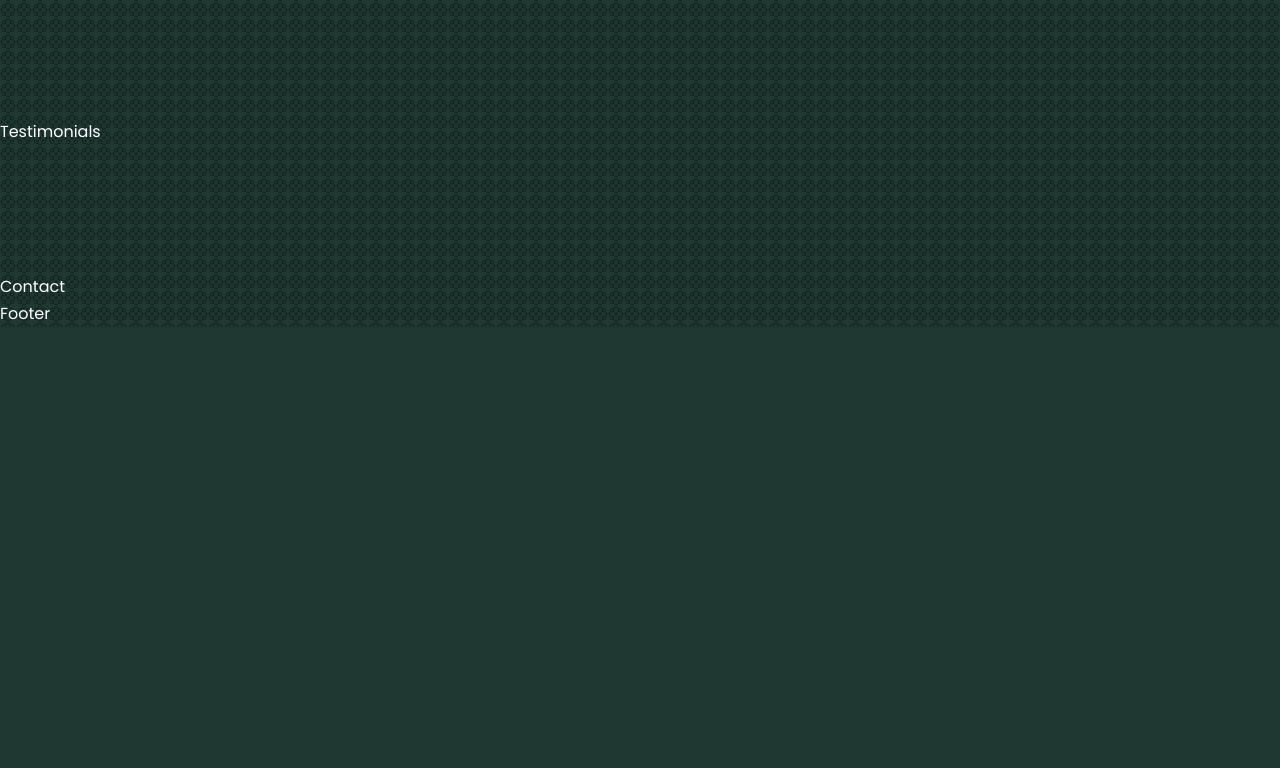
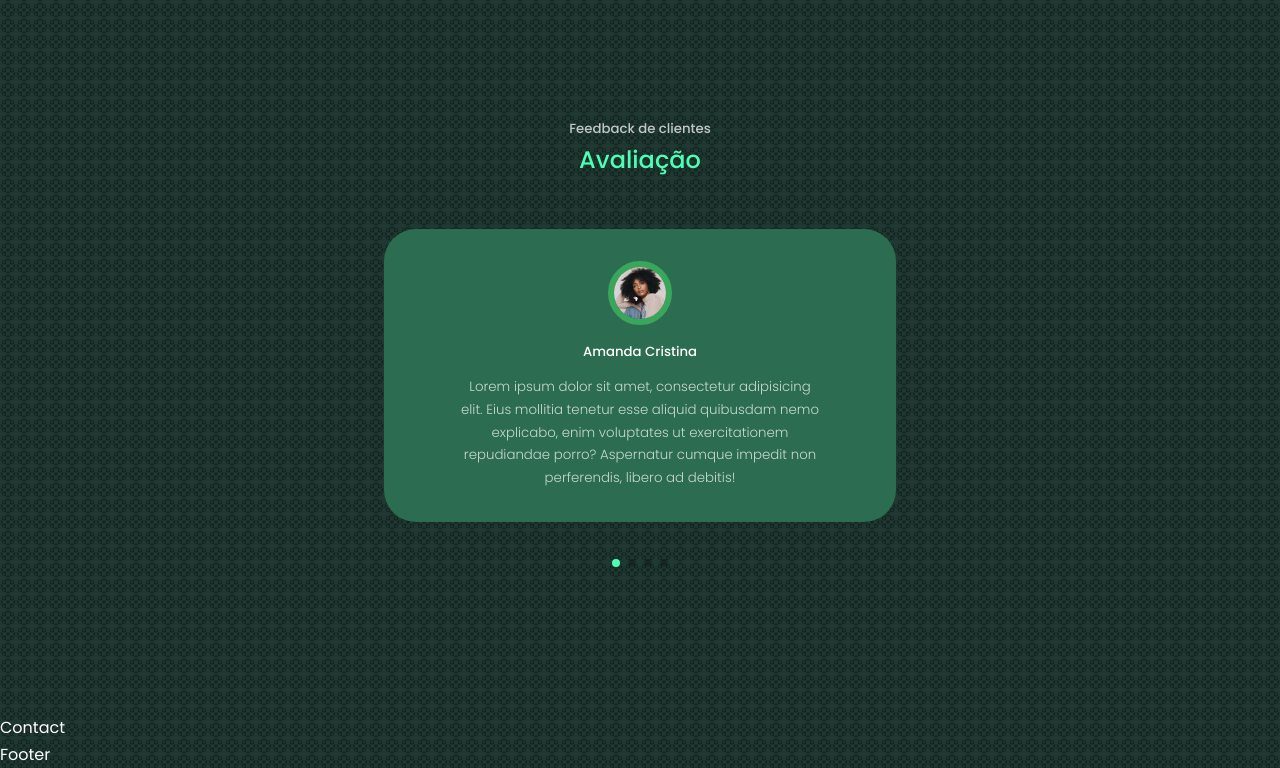
Before and after one commit to FehYamaoka/react-portfolio-feh-yamaoka, a React (Create React App) app: page / in a window 1280 px wide. Shown: the part 3694-4462 px from the top of the page. Before the commit the page ends 4021 px from the top, so only its background shows below. Built offline with nearby package versions, Linux system fonts and the light colour scheme.

Commit message:
feat: Testimonials | Carousel and Slides Using React Swiper

```diff
--- a/package.json
+++ b/package.json
@@ -15,6 +15,7 @@
     "react-dom": "^18.2.0",
     "react-icons": "^4.4.0",
     "react-scripts": "^2.1.3",
+    "swiper": "^8.4.2",
     "web-vitals": "^2.1.4"
   },
   "scripts": {
--- a/src/components/testimonials/Testimonials.jsx
+++ b/src/components/testimonials/Testimonials.jsx
@@ -1,10 +1,69 @@
-import React from "react";
-import './testimonials.css'
+import React from 'react';
+import './testimonials.css';
+import avatar1 from '../../assets/avatar1.jpg';
+import avatar2 from '../../assets/avatar2.jpg';
+import avatar3 from '../../assets/avatar3.jpg';
+import avatar4 from '../../assets/avatar4.jpg';
+
+import { Pagination } from 'swiper';
+import { Swiper, SwiperSlide } from 'swiper/react'
+
+// Import Swiper Styles
+import 'swiper/swiper.min.css'
+import 'swiper/modules/pagination/pagination.min.css'
+
+const data = [
+  {
+    image: avatar1,
+    name: 'Amanda Cristina',
+    testimonial:
+      'Lorem ipsum dolor sit amet, consectetur adipisicing elit. Eius mollitia tenetur esse aliquid quibusdam nemo explicabo, enim voluptates ut exercitationem repudiandae porro? Aspernatur cumque impedit non perferendis, libero ad debitis!',
+  },
+  {
+    image: avatar2,
+    name: 'Rodrigo Lemos',
+    testimonial:
+      'Lorem ipsum dolor sit amet, consectetur adipisicing elit. Eius mollitia tenetur esse aliquid quibusdam nemo explicabo, enim voluptates ut exercitationem repudiandae porro? Aspernatur cumque impedit non perferendis, libero ad debitis!',
+  },
+  {
+    image: avatar3,
+    name: 'Rodrigo Lemos',
+    testimonial:
+      'Lorem ipsum dolor sit amet, consectetur adipisicing elit. Eius mollitia tenetur esse aliquid quibusdam nemo explicabo, enim voluptates ut exercitationem repudiandae porro? Aspernatur cumque impedit non perferendis, libero ad debitis!',
+  },
+  {
+    image: avatar4,
+    name: 'Rodrigo Lemos',
+    testimonial:
+      'Lorem ipsum dolor sit amet, consectetur adipisicing elit. Eius mollitia tenetur esse aliquid quibusdam nemo explicabo, enim voluptates ut exercitationem repudiandae porro? Aspernatur cumque impedit non perferendis, libero ad debitis!',
+  },
+];
 
 export const Testimonials = () => {
   return (
-    <section id="testimonials">
-      Testimonials
+    <section id='testimonials'>
+      <h5>Feedback de clientes</h5>
+      <h2>Avaliação</h2>
+
+      <Swiper
+        className='container testimonials__container'
+        modules={[ Pagination ]}
+        spaceBetween={40}
+        slidesPerView={1}
+        pagination={{ clickable: true }}
+      >
+        {data.map(({ image, name, testimonial }, index) => {
+          return (
+            <SwiperSlide key={index} className='testimonial'>
+              <div className='client__avatar'>
+                <img src={image} alt='avatar do cliente' />
+              </div>
+              <h5 className='client__name'>{name}</h5>
+              <small className='client__review'>{testimonial}</small>
+            </SwiperSlide>
+          );
+        })}
+      </Swiper>
     </section>
-  )
-}
+  );
+};
--- a/src/components/testimonials/testimonials.css
+++ b/src/components/testimonials/testimonials.css
@@ -0,0 +1,47 @@
+.container.testimonials__container {
+  width: 40%;
+  padding-bottom: 4rem;
+}
+
+.client__avatar {
+  width: 4rem;
+  aspect-ratio: 1/1;
+  overflow: hidden;
+  border-radius: 50%;
+  margin: 0 auto 1rem;
+  border: 0.4rem solid var(--color-primary-variant);
+}
+
+.testimonial {
+  background: var(--color-bg-variant);
+  text-align: center;
+  padding: 2rem;
+  border-radius: 2rem;
+  user-select: none;
+}
+
+.client__review {
+  color: var(--color-light);
+  font-weight: 300;
+  display: block;
+  width: 80%;
+  margin: 0.8rem auto 0;
+}
+
+/* ================ MEDIA QUERIES (MEDIUM DEVICES) ================ */
+@media screen and (max-width: 1024px) {
+  .container.testimonials__container {
+    width: 60%;
+  }
+}
+
+/* ================ MEDIA QUERIES (SMALL DEVICES) ================ */
+@media screen and (max-width: 600PX) {
+  .container.testimonials__container {
+    width: var(--container-width-sm);
+  }
+
+  .client__review {
+    width: var(--container-width-sm);
+  }
+}
--- a/src/index.css
+++ b/src/index.css
@@ -23,6 +23,10 @@
   --container-width-lg: 75%;
   --container-width-md: 86%;
   --container-width-sm: 90%;
+}
+
+.swiper-pagination-bullet-active {
+  background-color: #4dffb5 !important;
 }
 
 html {
```
Also changed, not shown: 1 other file (tests, documents, lock files or other folders).
